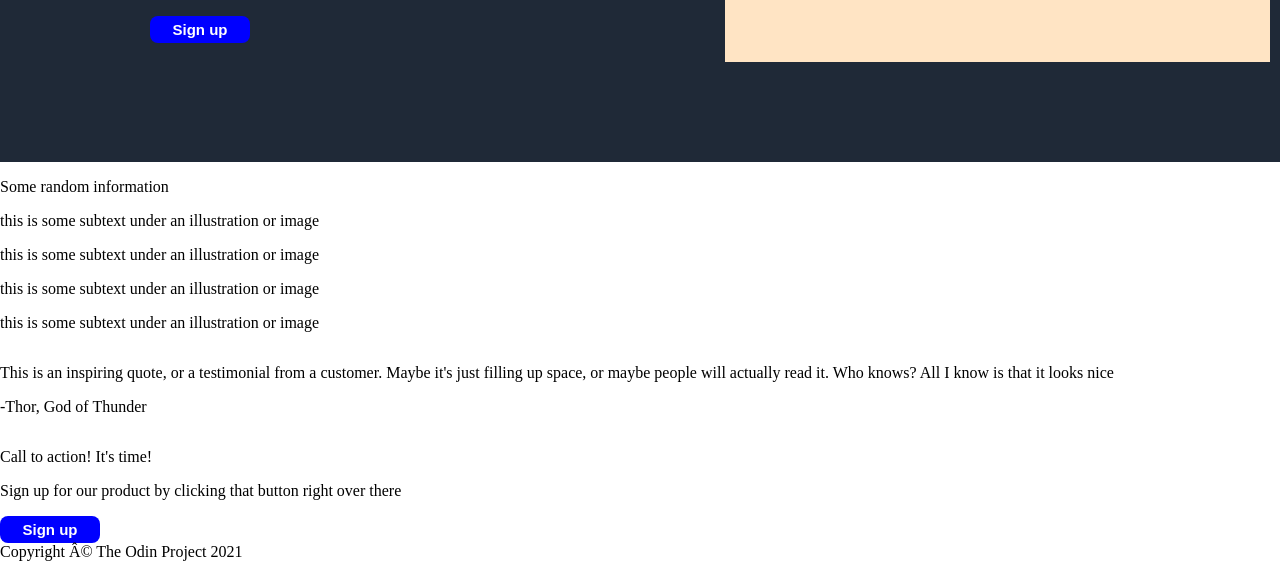
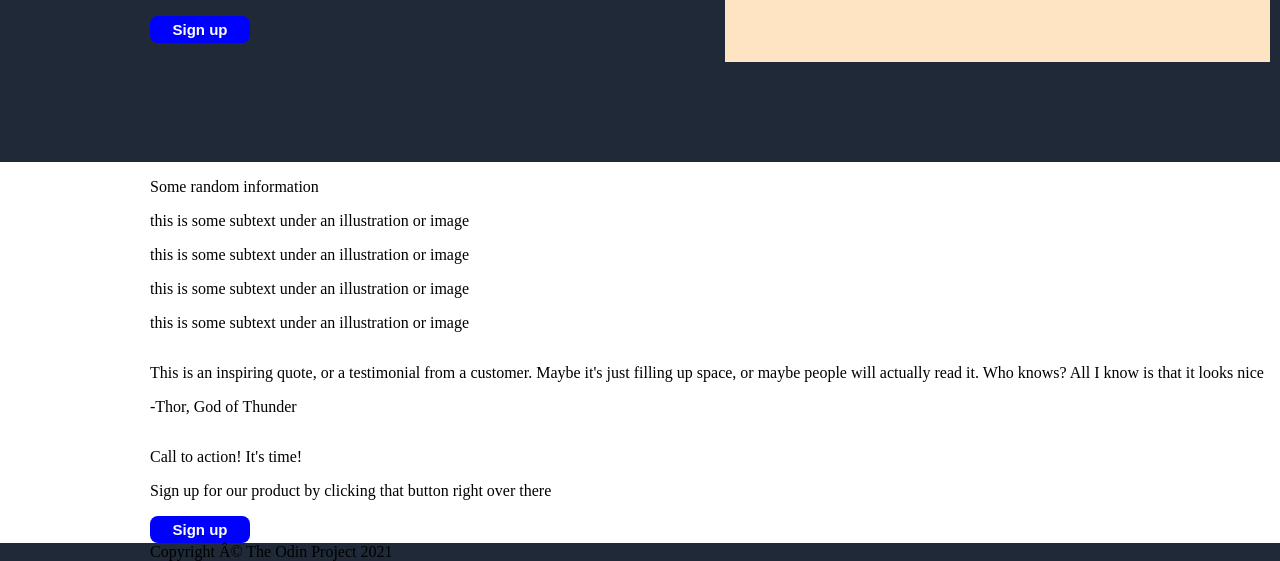
Before and after one commit to quanmeo/TOP_landing_page, a plain HTML site: page index.html in a window 1280 px wide. Shown: the part 263-824 px from the top of the page. Drawn offline with Linux system fonts and the light colour scheme.

Commit message:
[TOP_landing_page] Add padding-left to all divs

```diff
--- a/style.css
+++ b/style.css
@@ -1,14 +1,25 @@
 body {
+    margin: 0;
     display: flex;
     flex-direction: column;
     justify-content: space-between;
-    margin: 0;
+}
+
+.hero,
+.infor,
+.quote,
+.signup,
+.footer {
+    padding-left: 150px;
+}
+
+.hero,
+.footer {
+    background-color: #1F2937;
 }
 
 .hero {
-    background-color: #1F2937;
     margin: 0;
-    padding-left: 150px;
     padding-top: 0;
     display: flex;
     flex-direction: column;
```
